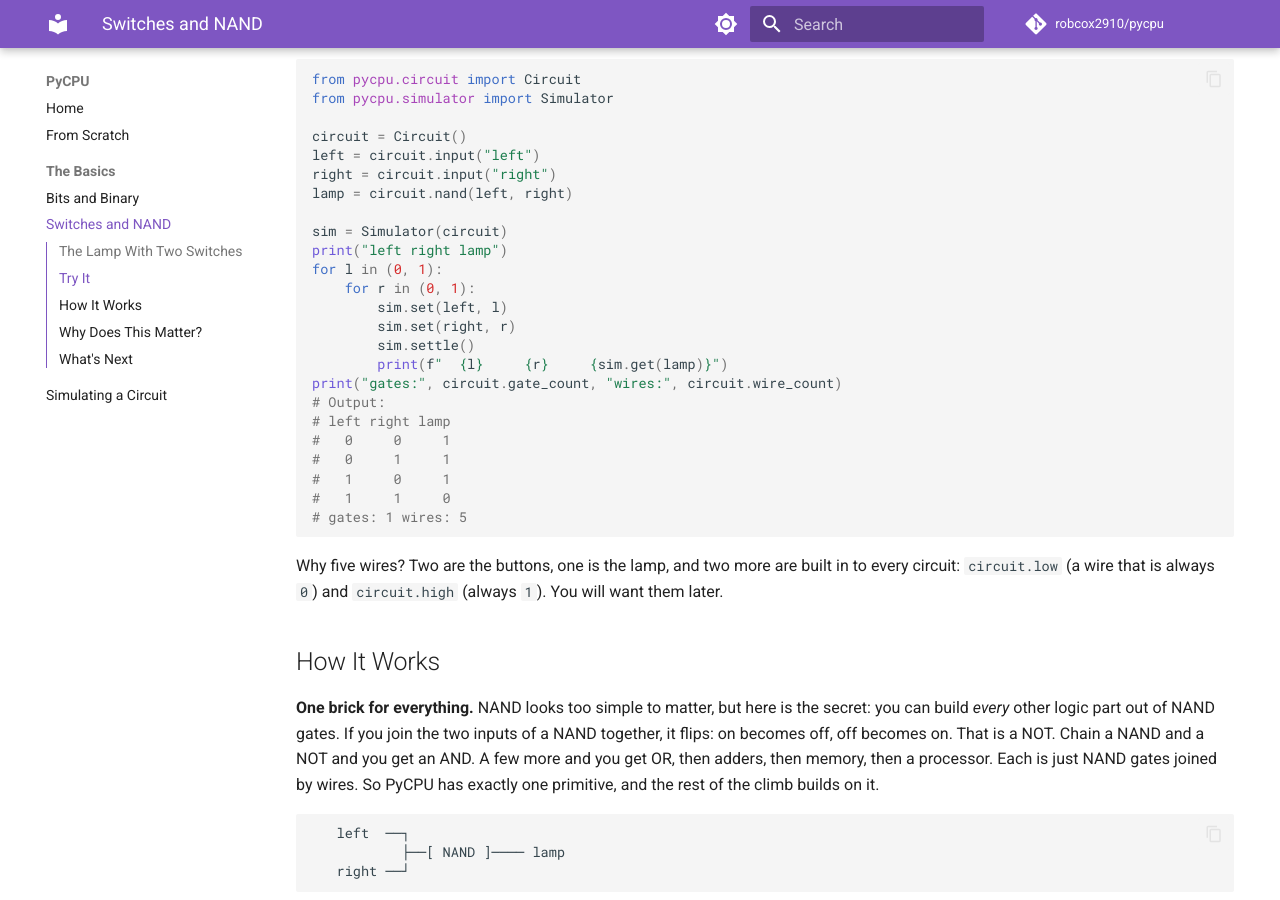
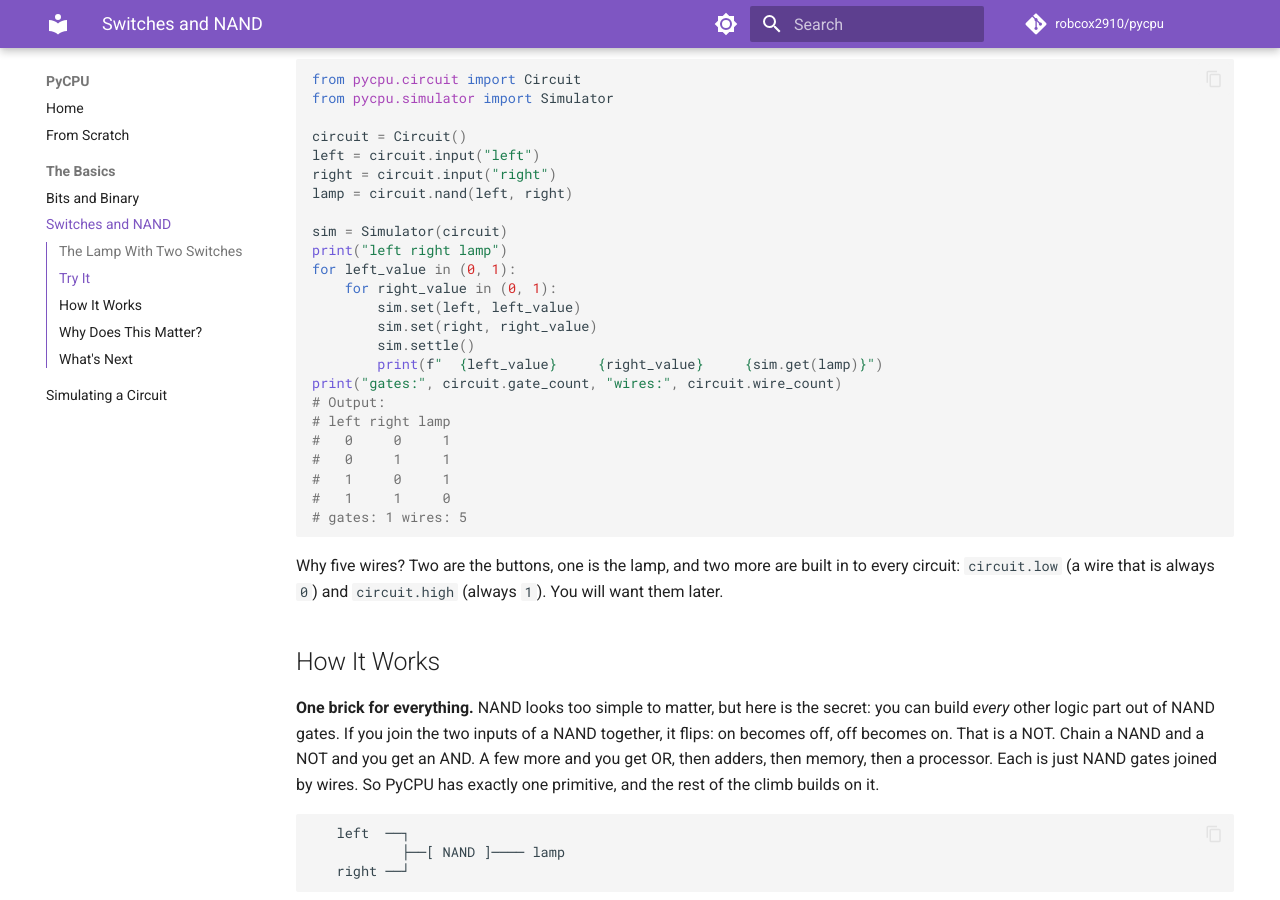
Before and after one commit to robcox2910/pycpu, an MkDocs documentation site: the page built from docs/concepts/switches-and-nand.md, in a window 1280 px wide and 900 px high, scrolled down 1193 px. Built offline with MkDocs 1.6.1 and Material for MkDocs 9.7.7, drawn with Linux system fonts in a browser that asks for light colours; comment, search, counter and statistics services are not loaded.

Commit message:
docs: fix bus wording, loop names and unmeasured claim
Co-Authored-By: Claude Opus 5.5 <noreply@anthropic.com>

```diff
--- a/docs/concepts/switches-and-nand.md
+++ b/docs/concepts/switches-and-nand.md
@@ -52,12 +52,12 @@ lamp = circuit.nand(left, right)
 
 sim = Simulator(circuit)
 print("left right lamp")
-for l in (0, 1):
-    for r in (0, 1):
-        sim.set(left, l)
-        sim.set(right, r)
+for left_value in (0, 1):
+    for right_value in (0, 1):
+        sim.set(left, left_value)
+        sim.set(right, right_value)
         sim.settle()
-        print(f"  {l}     {r}     {sim.get(lamp)}")
+        print(f"  {left_value}     {right_value}     {sim.get(lamp)}")
 print("gates:", circuit.gate_count, "wires:", circuit.wire_count)
 # Output:
 # left right lamp
```
Also changed, not shown: docs/concepts/bits-and-binary.md (+3 -3 lines), docs/concepts/simulating-a-circuit.md (+3 -2 lines).
